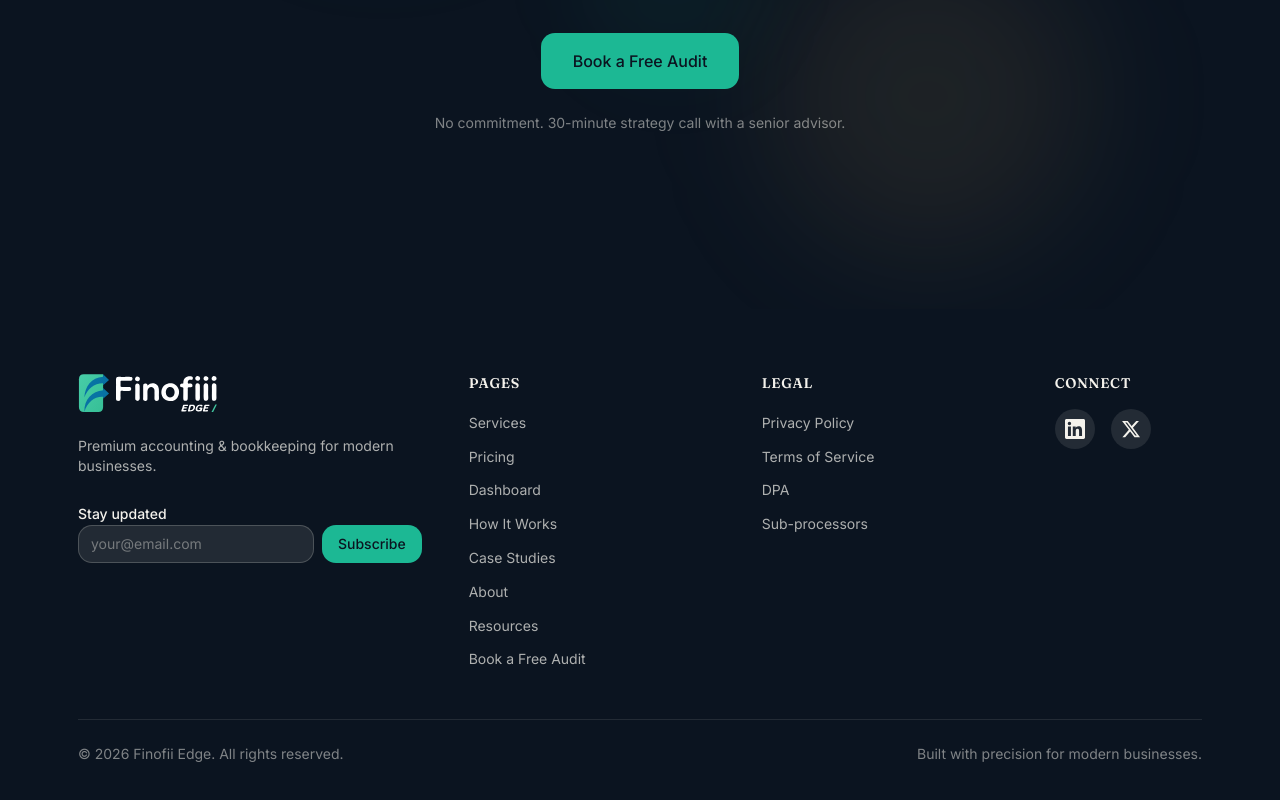
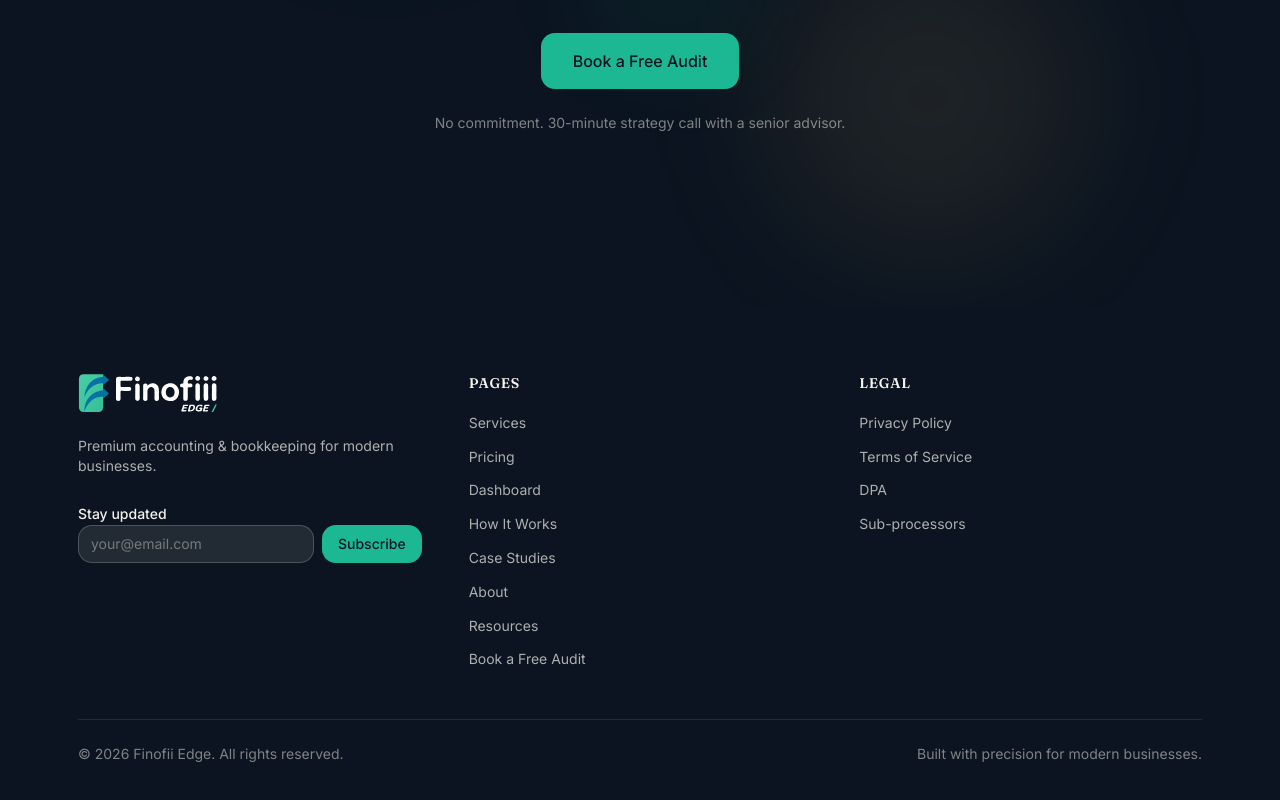
Before and after one commit to goclagee/finofii-edge-website, a Next.js app: page / in a window 1280 px wide. Shown: the part 2762-3562 px from the top of the page. Built offline with nearby package versions, Linux system fonts and the light colour scheme.

Commit message:
Remove social media links from footer
- Drop the Connect (LinkedIn, X) column
- Rebalance footer grid to Brand(5)/Pages(4)/Legal(4) wait
- Remove the now-obsolete social icons test

```diff
--- a/src/components/design-system/Footer.tsx
+++ b/src/components/design-system/Footer.tsx
@@ -60,7 +60,7 @@ export function Footer({ year }: FooterProps) {
           </div>
 
           {/* Sitemap Links */}
-          <div className="lg:col-span-3">
+          <div className="lg:col-span-4">
             <h3 className="text-sm font-semibold text-paper mb-4 uppercase tracking-wider">
               Pages
             </h3>
@@ -79,7 +79,7 @@ export function Footer({ year }: FooterProps) {
           </div>
 
           {/* Legal Links */}
-          <div className="lg:col-span-3">
+          <div className="lg:col-span-4">
             <h3 className="text-sm font-semibold text-paper mb-4 uppercase tracking-wider">
               Legal
             </h3>
@@ -95,52 +95,6 @@ export function Footer({ year }: FooterProps) {
                 </li>
               ))}
             </ul>
-          </div>
-
-          {/* Social Media Icons */}
-          <div className="lg:col-span-2">
-            <h3 className="text-sm font-semibold text-paper mb-4 uppercase tracking-wider">
-              Connect
-            </h3>
-            <div className="flex gap-4">
-              {/* LinkedIn */}
-              <a
-                href="https://linkedin.com"
-                target="_blank"
-                rel="noopener noreferrer"
-                className="w-10 h-10 flex items-center justify-center rounded-full bg-paper/10 hover:bg-paper/20 transition-colors"
-                aria-label="Follow us on LinkedIn"
-              >
-                <svg
-                  width="20"
-                  height="20"
-                  viewBox="0 0 24 24"
-                  fill="currentColor"
-                  aria-hidden="true"
-                >
-                  <path d="M20.447 20.452h-3.554v-5.569c0-1.328-.027-3.037-1.852-3.037-1.853 0-2.136 1.445-2.136 2.939v5.667H9.351V9h3.414v1.561h.046c.477-.9 1.637-1.85 3.37-1.85 3.601 0 4.267 2.37 4.267 5.455v6.286zM5.337 7.433a2.062 2.062 0 01-2.063-2.065 2.064 2.064 0 112.063 2.065zm1.782 13.019H3.555V9h3.564v11.452zM22.225 0H1.771C.792 0 0 .774 0 1.729v20.542C0 23.227.792 24 1.771 24h20.451C23.2 24 24 23.227 24 22.271V1.729C24 .774 23.2 0 22.222 0h.003z" />
-                </svg>
-              </a>
-
-              {/* Twitter/X */}
-              <a
-                href="https://x.com"
-                target="_blank"
-                rel="noopener noreferrer"
-                className="w-10 h-10 flex items-center justify-center rounded-full bg-paper/10 hover:bg-paper/20 transition-colors"
-                aria-label="Follow us on X (Twitter)"
-              >
-                <svg
-                  width="20"
-                  height="20"
-                  viewBox="0 0 24 24"
-                  fill="currentColor"
-                  aria-hidden="true"
-                >
-                  <path d="M18.244 2.25h3.308l-7.227 8.26 8.502 11.24H16.17l-5.214-6.817L4.99 21.75H1.68l7.73-8.835L1.254 2.25H8.08l4.713 6.231zm-1.161 17.52h1.833L7.084 4.126H5.117z" />
-                </svg>
-              </a>
-            </div>
           </div>
         </div>
 
```
Also changed, not shown: 1 other file (tests, documents, lock files or other folders).
